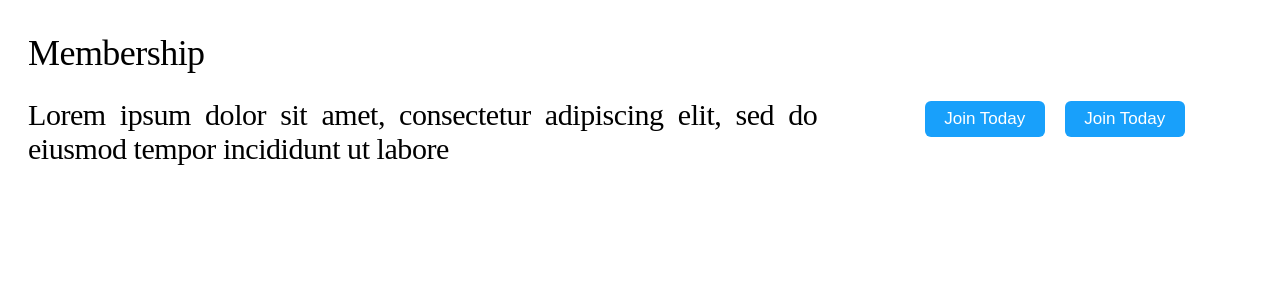
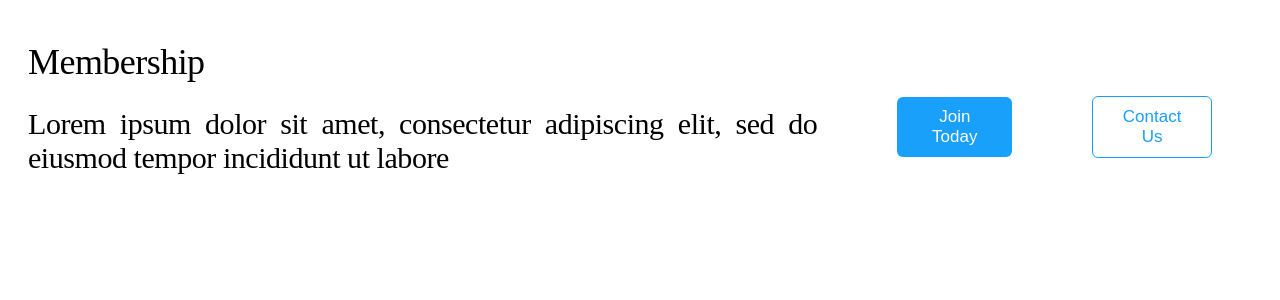
Before and after one commit to mechaadi/OnlineLawyerSuite, a Next.js app: page /Components/Membership/Membership in a window 1280 px wide. Shown: the top 300 px of the page. Built offline with nearby package versions, Linux system fonts and the light colour scheme.

Commit message:
Button Lighted Membership

```diff
--- a/pages/Components/Membership/Membership.js
+++ b/pages/Components/Membership/Membership.js
@@ -11,7 +11,7 @@ const Membership = () => {
                 </div>
                 <div className={styles.mem_right}>
                     <button className={styles.jointodaybutton}>Join Today</button>
-                    <button className={styles.jointodaybutton}>Join Today</button>
+                    <button className={styles.jointodaybutton  + ' ' + styles.button2}>Contact Us</button>
                 </div>
 
             </div>
--- a/pages/Components/Membership/membership.module.css
+++ b/pages/Components/Membership/membership.module.css
@@ -50,14 +50,34 @@
   border-radius: 6px;
   font-weight: 500;
   font-size: 17px;
-  width: 120px;
-  padding: 8px;
-  margin: 10px;
+  width: auto;
+  padding-left: 20px;
+  padding-right: 20px;
+  padding-top: 10px;
+  padding-bottom: 10px;
+  margin: 40px;
+}
+
+.button2 {
+  background-color: white;
+  border: 1px solid #18a0fb;
+  box-sizing: border-box;
+  border-radius: 6px;
+  padding-left: 20px;
+  padding-right: 20px;
+  padding-top: 10px;
+  padding-bottom: 10px;
+  width: auto;
+  color: #18a0fb;
 }
 
 @media screen and (max-width: 1200px) {
   .mem_text {
     font-size: 25px;
+  }
+  .jointodaybutton {
+    margin: 10px;
+    width: 150px;
   }
 }
 
@@ -85,4 +105,8 @@
   .mem_left {
     text-align: center;
   }
+  .jointodaybutton{
+    width: auto;
+    margin: 5px;
+  }
 }
```
